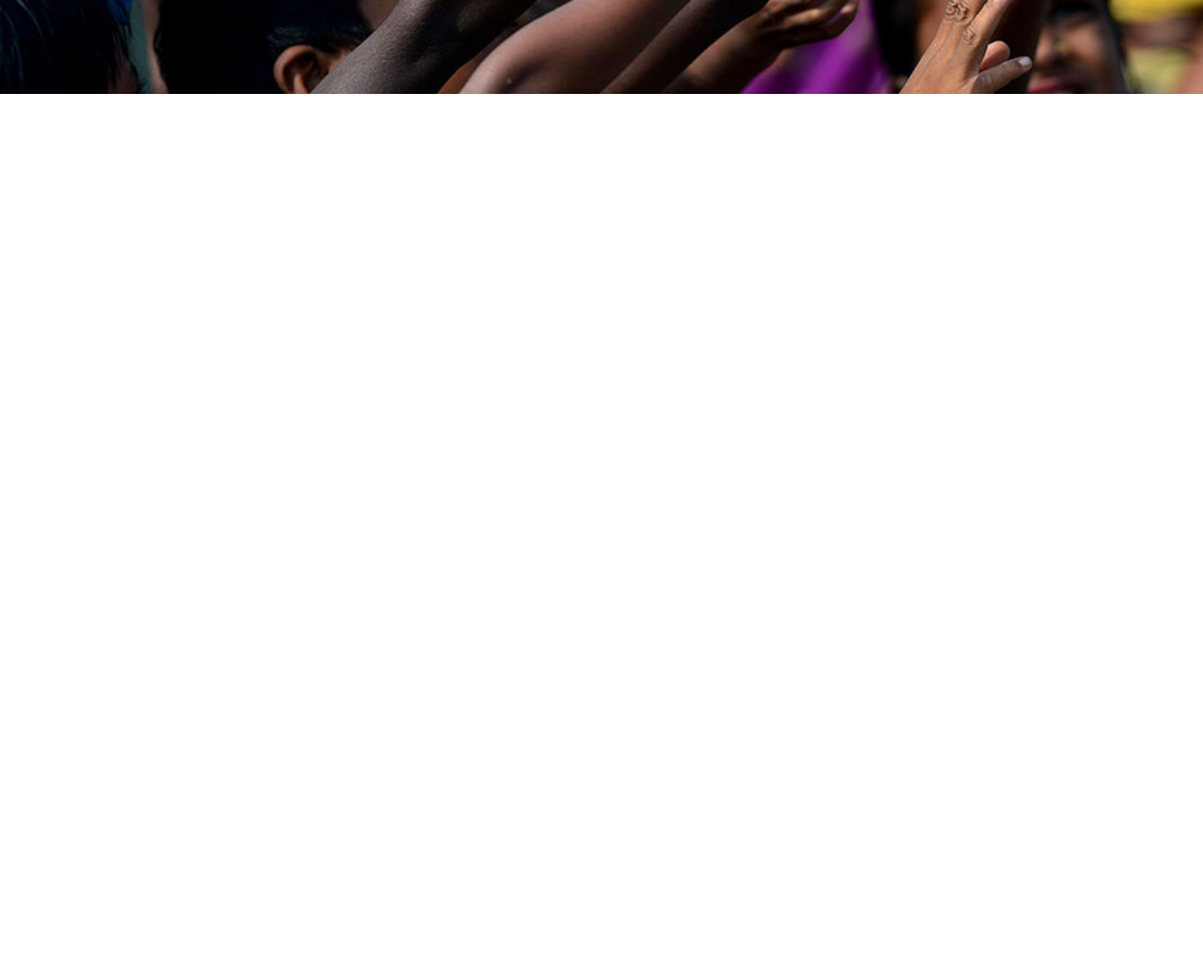
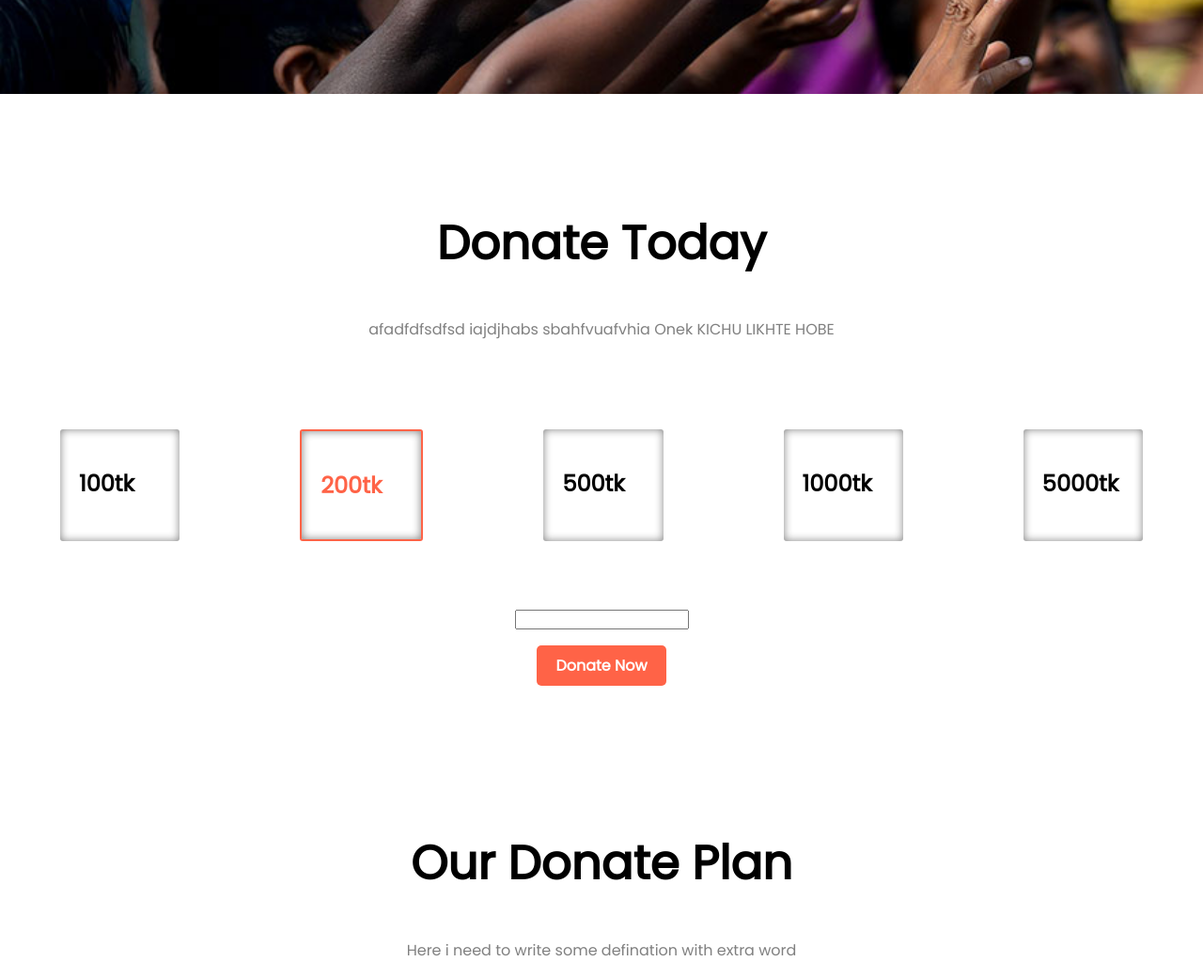
Before and after one commit to Mohammed-Ibrahim-15/donate-today, a plain HTML site: page index.html in a window 1280 px wide. Shown: the part 500-1540 px from the top of the page at 94% size. Before the commit the page ends 800 px from the top, so only its background shows below. Drawn offline with Linux system fonts and the light colour scheme.

Commit message:
Donate Today Part

```diff
--- a/index.html
+++ b/index.html
@@ -24,6 +24,50 @@
 
     </section>
 
+    <section>
+        <div>
+            <div class="donate-today">
+                <h1>Donate Today</h1>
+                <p>afadfdfsdfsd iajdjhabs sbahfvuafvhia Onek KICHU LIKHTE HOBE</p>
+            </div>
+            <div class="flexible-container">
+                <div class="box-ammount">
+                    <h1>100tk</h1>
+                </div>
+                <div id="edit-box" class="box-ammount">
+                    <h1>200tk</h1>
+                </div>
+                <div class="box-ammount">
+                    <h1>500tk</h1>
+                </div>
+                <div class="box-ammount">
+                    <h1>1000tk</h1>
+                </div>
+                <div class="box-ammount">
+                    <h1>5000tk</h1>
+                </div>
+
+
+            </div>
+            <div class="box-button">
+                <div><input type="text"></div><br>
+                <div><a class="link-button" href="">Donate Now</a></div>
+            </div>
+
+
+        </div>
+
+    </section>
+
+    <section>
+        <div class="donate-today">
+            <h1>Our Donate Plan</h1>
+            <p>Here i need to write some defination with extra word</p>
+        </div>
+
+
+    </section>
+
 </body>
 
 </html>
--- a/style.css
+++ b/style.css
@@ -1,7 +1,6 @@
 body {
     font-family: 'Oswald', sans-serif;
     font-family: 'Poppins', sans-serif;
-    color: white;
     margin: 0;
     margin-top: 0%;
 }
@@ -11,6 +10,7 @@ body {
 
 .top-page {
     background-image: url(images/donation13.jpg);
+    color: white;
     height: 600px;
     background-position: center;
     background-repeat: no-repeat;
@@ -40,3 +40,50 @@ body {
     font-weight: 700;
     border-radius: 5px;
 }
+
+.flexible-container {
+
+
+    display: flex;
+    margin-top: 30px;
+    margin-bottom: 30px;
+    padding: 0px;
+
+}
+
+.box-ammount {
+    box-shadow: inset 0px 0px 10px gray;
+
+    width: 40%;
+    margin-left: 5%;
+    margin-right: 5%;
+    margin-top: 5%;
+    padding: 20px;
+    border-radius: 3px;
+
+
+}
+
+.box-button {
+    text-align: center;
+    padding: 40px;
+
+}
+
+#edit-box {
+    color: tomato;
+    border: 2px solid tomato;
+}
+
+.donate-today {
+    text-align: center;
+    padding-top: 80px;
+}
+
+.donate-today h1 {
+    font-size: 50px;
+}
+
+.donate-today p {
+    color: gray;
+}
```
